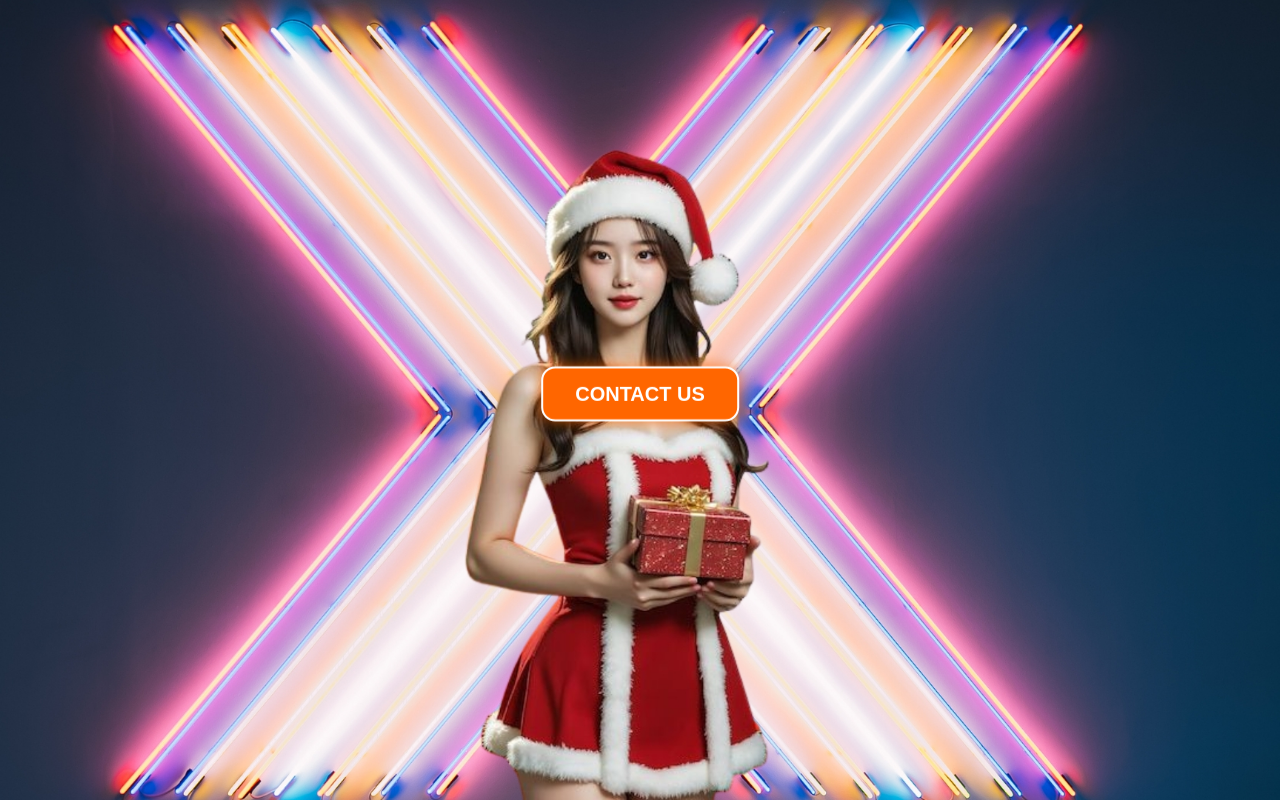
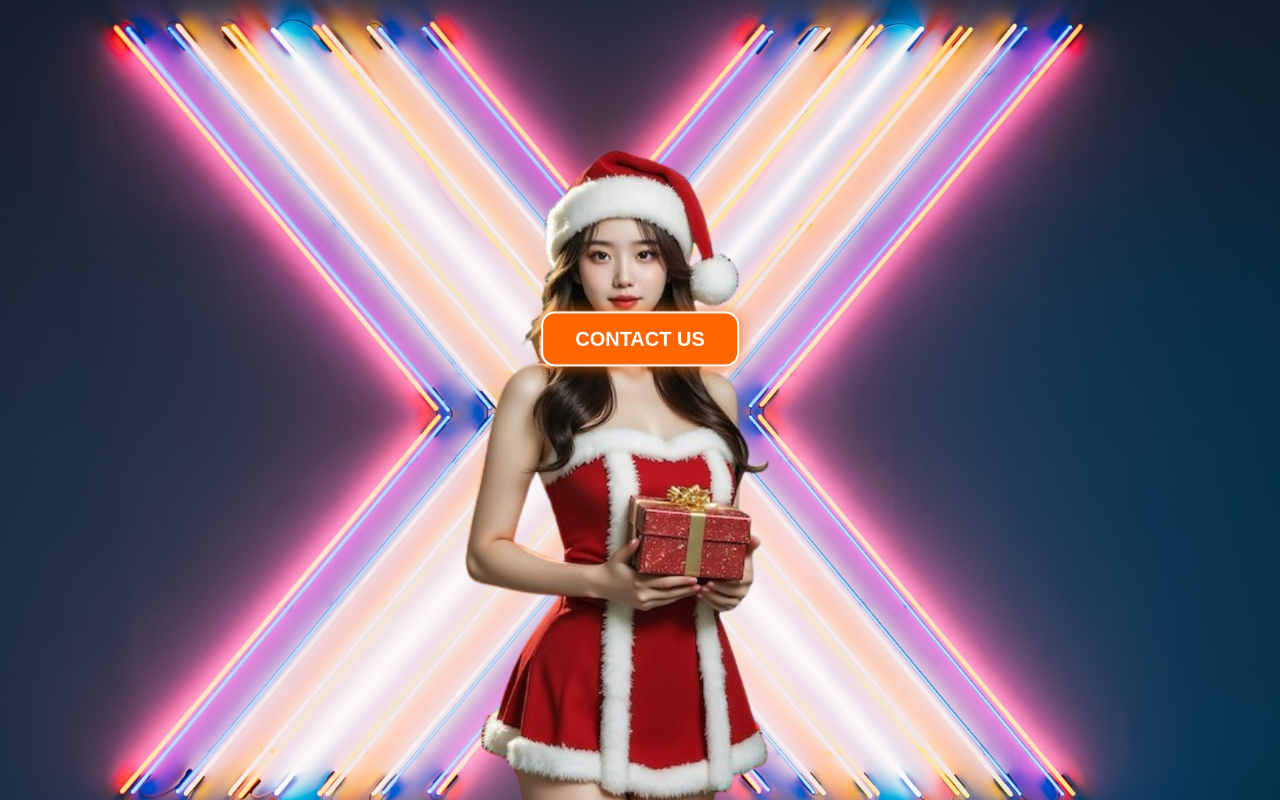
Before and after one commit to Tmix98/AZTimex, a plain HTML site: page index.html in a window 1280 px wide. Drawn offline with Linux system fonts and the light colour scheme.

Commit message:
Update index.html

```diff
--- a/index.html
+++ b/index.html
@@ -67,7 +67,7 @@
 
     .desktop-btn-wrapper {
       position: absolute;
-      top: 50%;
+      bottom: 50%;
       left: 50%;
       transform: translate(-50%, -50%);
       display: flex;
```
